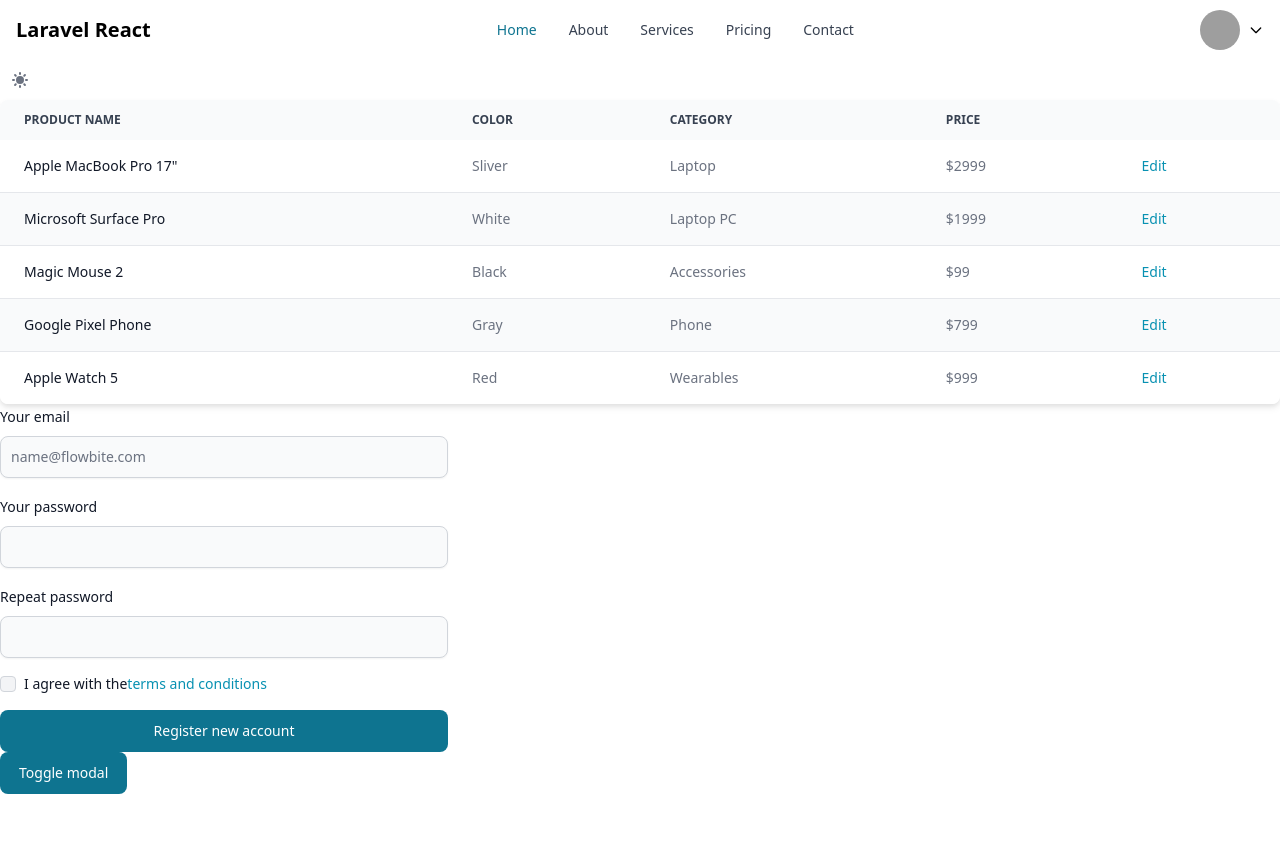
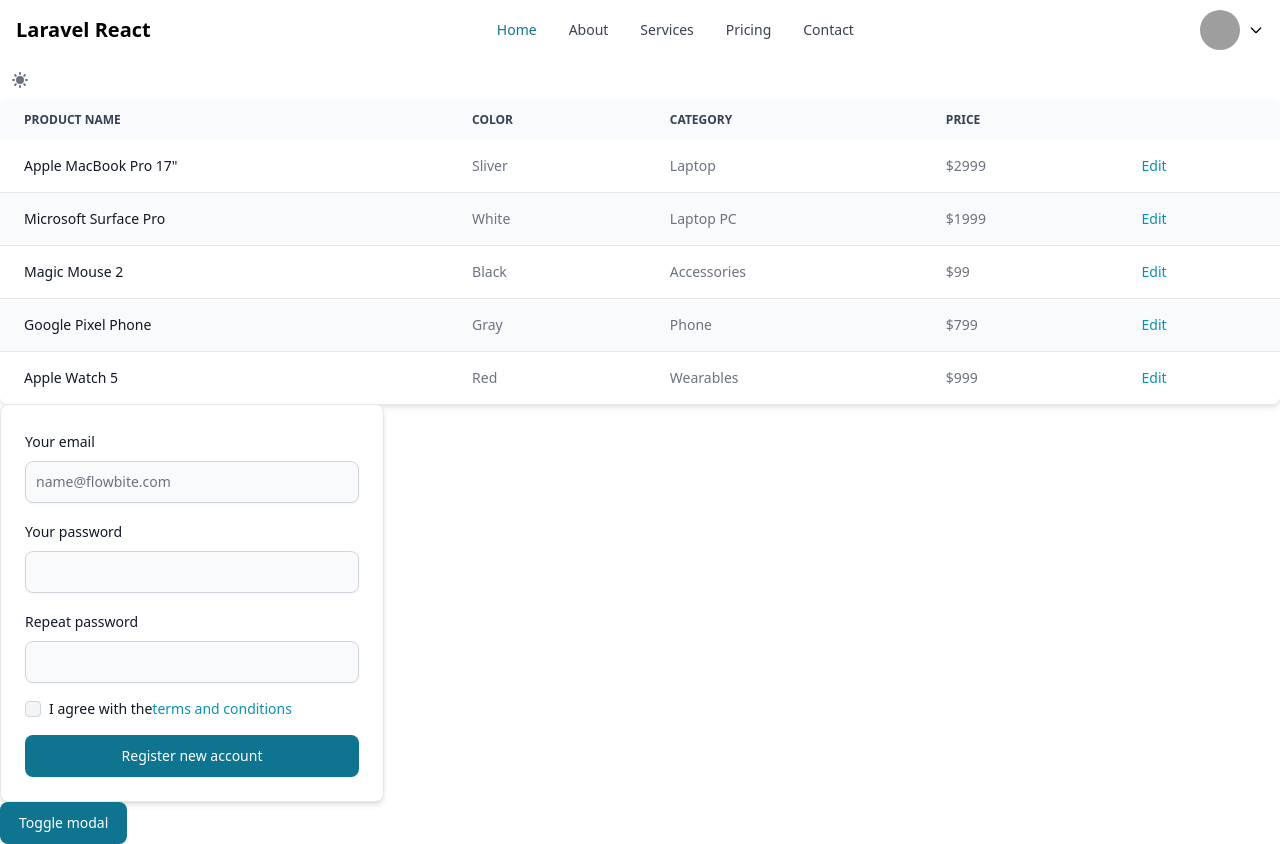
Before and after one commit to SHARKZTECH/Laravel-rest-api, a React (Vite) app in the folder client/: page / in a window 1280 px wide. Before the commit the page ends 800 px from the top, so only its background shows below. Built offline with nearby package versions, Linux system fonts and the light colour scheme; grey boxes are pictures that could not be loaded.

Commit message:
card around reg form

```diff
--- a/client/src/pages/RegisterPage.jsx
+++ b/client/src/pages/RegisterPage.jsx
@@ -1,8 +1,12 @@
 'use client';
-import { Button, Checkbox, Label, TextInput} from 'flowbite-react';
+import { Button, Card, Checkbox, Label, TextInput} from 'flowbite-react';
 
 export default function RegisterPage() {
   return (
+    <Card
+    className="max-w-sm"
+    href="#"
+  >
     <form className="flex max-w-md flex-col gap-4">
       <div>
         <div className="mb-2 block">
@@ -70,5 +74,6 @@
         Register new account
       </Button>
     </form>
+    </Card>
   )
 }
```
